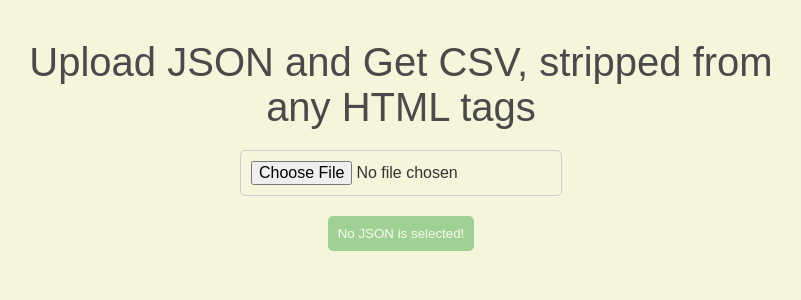
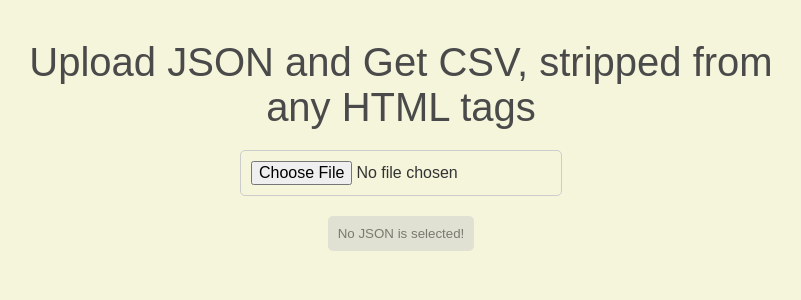
Before and after one commit to Raulanthropos/json-csv, a React (Create React App) app in the folder frontend/: page / in a window 1280 px wide. Shown: the top 300 px of the page, without its empty margins (239-1040 px from the left). Built offline with nearby package versions, Linux system fonts and the light colour scheme.

Commit message:
Added better styling for the DisabledButton

```diff
--- a/frontend/src/App.js
+++ b/frontend/src/App.js
@@ -78,6 +78,13 @@ const Button = styled.button`
 const DisabledButton = styled(Button)`
   opacity: 0.5;
   cursor: not-allowed;
+  background: #ccc;
+  color: #000;
+
+  &:hover {
+    color: #fff;
+    background: #ccc;
+  }
 `;
 
 const App = () => {
```
